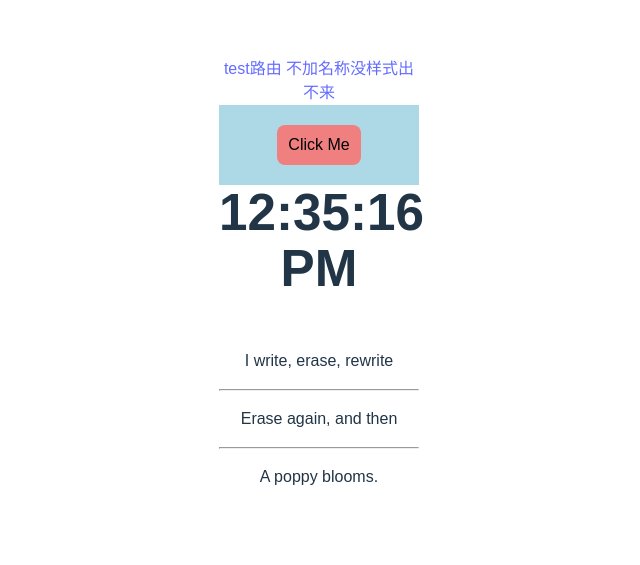
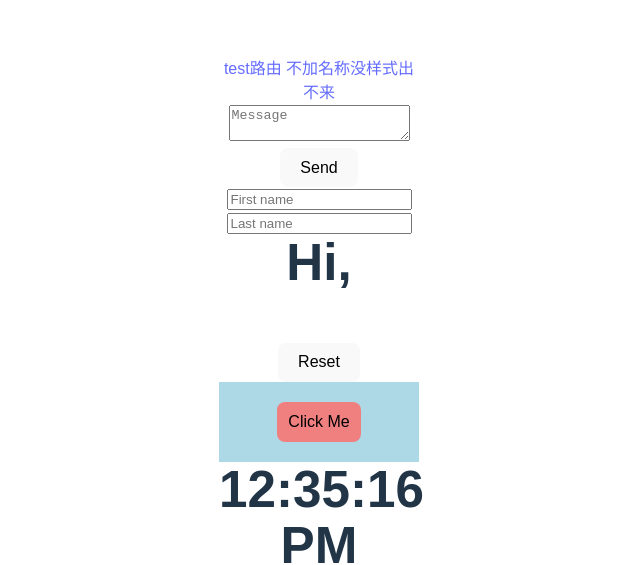
Before and after one commit to EthanShen10086/react-learning, a React (Vite) app: page /poem in a window 1280 px wide. Shown: the part 243-808 px from the top of the page, without its empty margins (321-961 px from the left). Built offline with nearby package versions, Linux system fonts and the light colour scheme.

Commit message:
feat： patch update state understanding

```diff
--- a/src/App.jsx
+++ b/src/App.jsx
@@ -7,6 +7,7 @@ import Poem from './components/poem/poem';
 import CollapseApp from './components/collapse-panel/App';
 import StoryTrayApp from './components/story-tray/StoryTrayApp';
 import PreviousButtonApp from './components/previous-button/PreviousButtonApp';
+import RequestTracker from './components/times-counter/TimesCounter';
 import { BrowserRouter, Link, Route, Routes } from 'react-router-dom';
 
 function App() {
@@ -29,6 +30,7 @@ function App() {
 							path="/previous-button"
 							Component={PreviousButtonApp}
 						></Route>
+						<Route path="/times-counter" Component={RequestTracker}></Route>
 					</Routes>
 				</BrowserRouter>
 			</section>
--- a/src/components/clock/clock.jsx
+++ b/src/components/clock/clock.jsx
@@ -1,9 +1,83 @@
 import PropTypes from 'prop-types';
-import { useMemo } from 'react';
+import { useMemo, useState } from 'react';
 
 Clock.propTypes = {
 	time: PropTypes.instanceOf(Date),
 };
+
+export function FeedbackForm() {
+	const [isSent, setIsSent] = useState(false);
+	//  React 使用 Hook 的调用顺序 来匹配每次渲染中的 Hook 状态。
+	// 如果 useState 或其他 Hooks 被放在条件语句或分支中，调用顺序可能会变化，导致 React 无法正确匹配对应的 Hook。
+	// Rendered fewer hooks than expected. This may be caused by an accidental early return statement.
+	const [message, setMessage] = useState('');
+	if (isSent) {
+		return <h1>Thank you!</h1>;
+	} else {
+		// eslint-disable-next-line
+		// const [message, setMessage] = useState('');
+		return (
+			<form
+				onSubmit={(e) => {
+					e.preventDefault();
+					alert(`Sending: "${message}"`);
+					setIsSent(true);
+				}}
+			>
+				<textarea
+					placeholder="Message"
+					value={message}
+					onChange={(e) => setMessage(e.target.value)}
+				/>
+				<br />
+				<button type="submit">Send</button>
+			</form>
+		);
+	}
+}
+
+export function Form() {
+	const [firstName, setFirstName] = useState('');
+	const [lastName, setLastName] = useState('');
+	// 	let firstName = '';
+	//   let lastName = '';
+
+	function handleFirstNameChange(e) {
+		const result = e.target.value;
+		setFirstName(result);
+		// firstName = e.target.value;
+		// 如果没有改变状态是不会重新渲染UI的
+	}
+
+	function handleLastNameChange(e) {
+		const result = e.target.value;
+		setLastName(result);
+	}
+
+	function handleReset() {
+		setFirstName('');
+		setLastName('');
+	}
+
+	return (
+		<form onSubmit={(e) => e.preventDefault()}>
+			<input
+				placeholder="First name"
+				value={firstName}
+				onChange={handleFirstNameChange}
+			/>
+			<input
+				placeholder="Last name"
+				value={lastName}
+				onChange={handleLastNameChange}
+			/>
+			<h1>
+				Hi, {firstName} {lastName}
+			</h1>
+			<button onClick={handleReset}>Reset</button>
+		</form>
+	);
+}
 
 export function CaptureExample() {
 	function handleCapture(event, flag) {
@@ -56,6 +130,8 @@ export default function Clock({ time }) {
 
 	return (
 		<>
+			<FeedbackForm />
+			<Form />
 			<CaptureExample />
 			<h1 id="time" className={clockClassName}>
 				{time.toLocaleTimeString()}
--- /dev/null
+++ b/src/components/times-counter/TimesCounter.jsx
@@ -0,0 +1,28 @@
+import { useState } from 'react';
+
+export default function RequestTracker() {
+	const [pending, setPending] = useState(0);
+	const [completed, setCompleted] = useState(0);
+
+	async function handleClick() {
+		setPending((pending) => pending + 1);
+		await delay(3000);
+		// 因为这里有异步 所以他不会直接执行最后一个 而是等待副作用结束之后在执行
+		setPending((pending) => pending - 1);
+		setCompleted(completed + 1);
+	}
+
+	return (
+		<>
+			<h3>等待：{pending}</h3>
+			<h3>完成：{completed}</h3>
+			<button onClick={handleClick}>购买</button>
+		</>
+	);
+}
+
+function delay(ms) {
+	return new Promise((resolve) => {
+		setTimeout(resolve, ms);
+	});
+}
```
